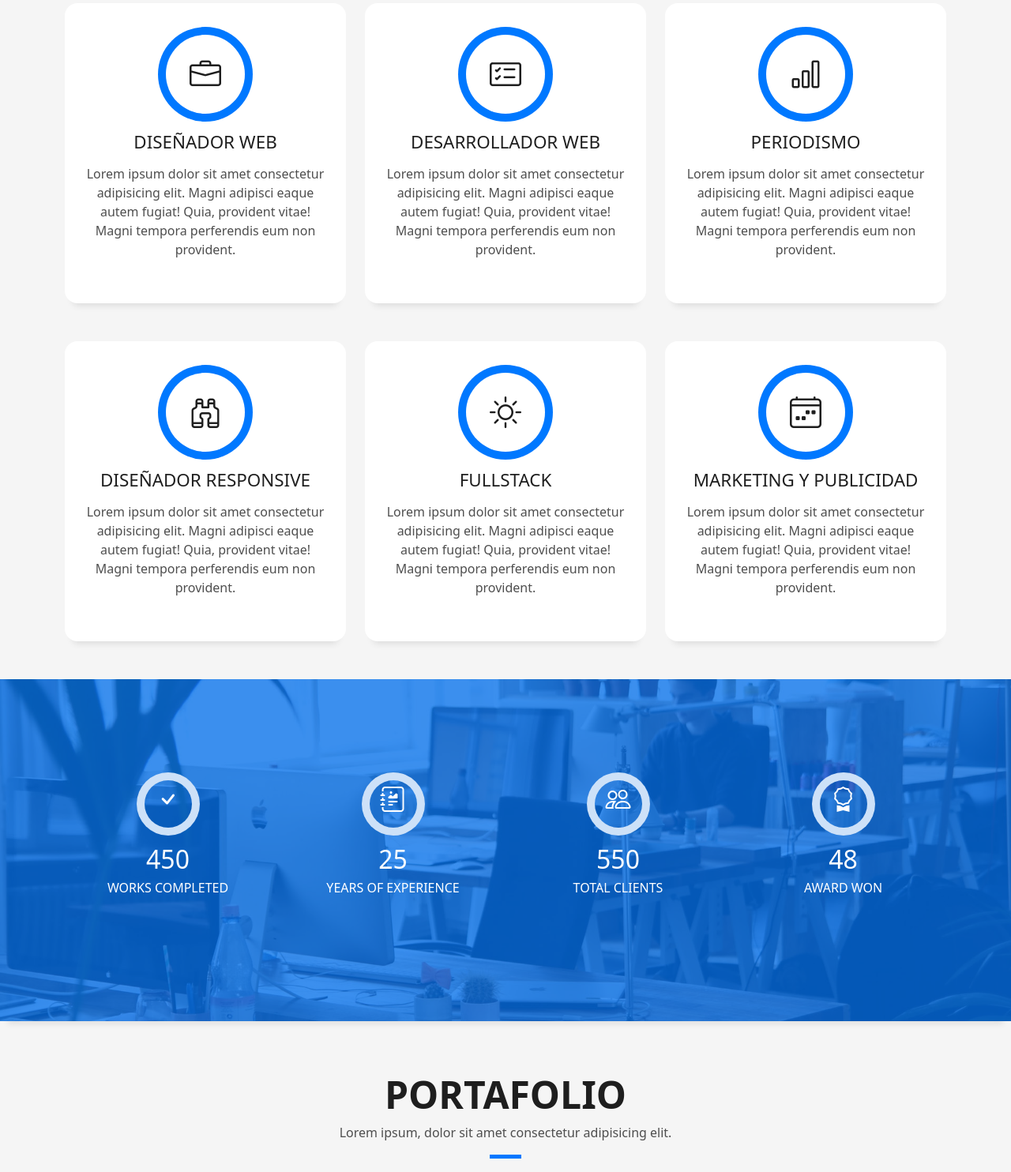
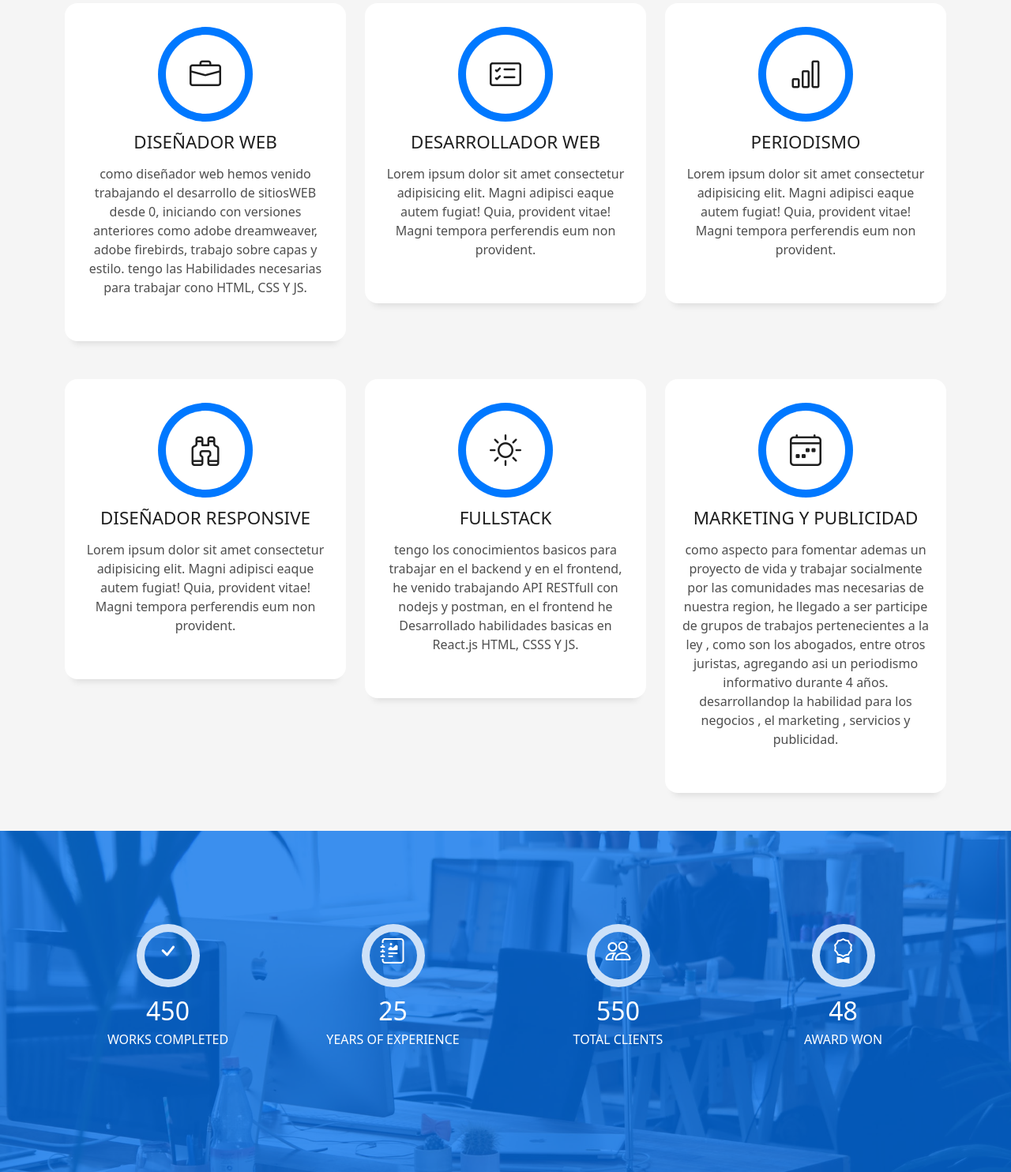
Before and after one commit to IngenieroCuantico/ServiciosAlejo, a PHP site: page / in a window 1280 px wide. Shown: the part 1840-3324 px from the top of the page at 79% size. Run offline with PHP 8.4, Linux system fonts and the light colour scheme.

Commit message:
confirmacion, actualizacion cambios 05/11/2023

```diff
--- a/Ing/assets/css/style.css
+++ b/Ing/assets/css/style.css
@@ -212,7 +212,7 @@ a:hover {
   }
 }
 
-/*------/ Socials /------*/
+/*------/ Sociales /------*/
 .socials {
   padding: 1.5rem 0;
 }
--- a/Ing/index.html
+++ b/Ing/index.html
@@ -1,5 +1,6 @@
 <!DOCTYPE html>
-<html lang="en">
+
+<html lang="es">
 
 
 <head>
@@ -9,6 +10,7 @@
   <meta content="width=device-width, initial-scale=1.0" name="viewport">
 
   <title>Servicios Ingeniero Dumar</title>
+
   <meta content="" name="description">
   <meta content="" name="keywords">
 
@@ -25,16 +27,13 @@
   <!-- Template Main CSS File -->
   <link href="assets/css/style.css" rel="stylesheet">
 
-
-
-
 </head>
 
 
 
 <body>
 
-  <!-- ======= Header ======= -->
+  <!-- ======= Cabecera ======= -->
   <header id="header" class="fixed-top">
 
     <div class="container d-flex align-items-center justify-content-between">
@@ -50,7 +49,7 @@
           <li><a class="nav-link scrollto " href="#work">Trabajos</a></li>
           <li><a class="nav-link scrollto " href="#blog">Blog</a></li>
 
-          <li class="dropdown"><a href="#"><span>Menu </span> <i class="bi bi-chevron-down"></i></a>
+          <!--<li class="dropdown"><a href="#"><span>Menu </span> <i class="bi bi-chevron-down"></i></a>
             <ul>
               <li><a href="#">Menu 1</a></li>
               <li class="dropdown"><a href="#"><span>Deep Drop Down</span> <i class="bi bi-chevron-right"></i></a>
@@ -66,11 +65,14 @@
               <li><a href="#">Drop Down 3</a></li>
               <li><a href="#">Drop Down 4</a></li>
             </ul>
-          </li>
+          </li>-->
           <li><a class="nav-link scrollto" href="#contact">Contacto</a></li>
         </ul>
         <i class="bi bi-list mobile-nav-toggle"></i>
-      </nav><!-- .navbar -->
+      </nav>
+
+
+      <!-- .navbar -->
 
     </div>
   </header><!-- End Header -->
@@ -175,15 +177,10 @@
 
     <!-- ======= Seccion Servicios ======= -->
     <section id="services" class="services-mf pt-5 route">
-
       <div class="container">
-
         <div class="row">
-
           <div class="col-sm-12">
-
             <div class="title-box text-center">
-
               <h3 class="title-a">
                 Servicios
               </h3>
@@ -194,7 +191,9 @@
             </div>
           </div>
         </div>
+        <!-- fila row-->
         <div class="row">
+
           <div class="col-md-4">
             <div class="service-box">
               <div class="service-ico">
@@ -203,13 +202,14 @@
               <div class="service-content">
                 <h2 class="s-title">Diseñador Web</h2>
                 <p class="s-description text-center">
-                  Lorem ipsum dolor sit amet consectetur adipisicing elit. Magni adipisci eaque autem fugiat! Quia,
-                  provident vitae! Magni
-                  tempora perferendis eum non provident.
+                  como diseñador web hemos venido trabajando el desarrollo de sitiosWEB desde 0, iniciando con versiones
+                  anteriores como adobe dreamweaver, adobe firebirds, trabajo sobre capas y estilo. tengo las Habilidades necesarias
+                  para trabajar cono HTML, CSS Y JS.
                 </p>
               </div>
             </div>
           </div>
+
           <div class="col-md-4">
             <div class="service-box">
               <div class="service-ico">
@@ -263,24 +263,31 @@
               <div class="service-content">
                 <h2 class="s-title">FullStack</h2>
                 <p class="s-description text-center">
-                  Lorem ipsum dolor sit amet consectetur adipisicing elit. Magni adipisci eaque autem fugiat! Quia,
-                  provident vitae! Magni
-                  tempora perferendis eum non provident.
+                  tengo los conocimientos basicos para trabajar en el backend y en el frontend,
+                  he venido trabajando API RESTfull con nodejs y postman, en el frontend he Desarrollado
+                  habilidades basicas en React.js HTML, CSSS Y JS.
+
                 </p>
               </div>
             </div>
           </div>
           <div class="col-md-4">
+
             <div class="service-box">
+
               <div class="service-ico">
+
                 <span class="ico-circle"><i class="bi bi-calendar4-week"></i></span>
+
               </div>
+
               <div class="service-content">
                 <h2 class="s-title">Marketing Y Publicidad</h2>
                 <p class="s-description text-center">
-                  Lorem ipsum dolor sit amet consectetur adipisicing elit. Magni adipisci eaque autem fugiat! Quia,
-                  provident vitae! Magni
-                  tempora perferendis eum non provident.
+                  como aspecto para fomentar ademas un proyecto de vida y trabajar socialmente por las comunidades mas necesarias
+                  de nuestra region, he llegado a ser participe de grupos de trabajos pertenecientes
+                  a la ley , como son los abogados, entre otros juristas, agregando asi un periodismo informativo
+                  durante 4 años. desarrollandop la habilidad para los negocios , el marketing , servicios y publicidad.
                 </p>
               </div>
             </div>
@@ -562,7 +569,7 @@
           </div>
         </div>
       </div>
-    </div><!-- End Testimonials Section -->
+    </div><!-- Seccion Testimonios Final -->
 
     <!-- ======= Blog Section ======= -->
     <section id="blog" class="blog-mf sect-pt4 route">
@@ -574,7 +581,7 @@
                 Blog
               </h3>
               <p class="subtitle-a">
-                Lorem ipsum, dolor sit amet consectetur adipisicing elit.
+                El blog del ingeniero para desarrollar ideas novedosas de la tecnologia
               </p>
               <div class="line-mf"></div>
             </div>
@@ -589,7 +596,7 @@
               <div class="card-body">
                 <div class="card-category-box">
                   <div class="card-category">
-                    <h6 class="category">Travel</h6>
+                    <h6 class="category">Viajes</h6>
                   </div>
                 </div>
                 <h3 class="card-title"><a href="blog-single.html">See more ideas about Travel</a></h3>
@@ -620,7 +627,7 @@
               <div class="card-body">
                 <div class="card-category-box">
                   <div class="card-category">
-                    <h6 class="category">Web Design</h6>
+                    <h6 class="category">Diseño Web</h6>
                   </div>
                 </div>
                 <h3 class="card-title"><a href="blog-single.html">See more ideas about Travel</a></h3>
@@ -676,13 +683,16 @@
           </div>
         </div>
       </div>
-    </section><!-- End Blog Section -->
+    </section><!-- Fin  De La Seccion  del Blog-->
 
     <!-- ======= Contacto Seccion ======= -->
 
     <section id="contact" class="paralax-mf footer-paralax bg-image sect-mt4 route" style="background-image: url(assets/img/overlay-bg.jpg)">
+
       <div class="overlay-mf"></div>
+
       <div class="container">
+
         <div class="row">
           <div class="col-sm-12">
             <div class="contact-mf">
@@ -694,9 +704,12 @@
                           Enviar Mensaje
                         </h5>
                       </div>
+
+
                     <div>
                     <!--<form action="forms/contact.php" method="post" role="form" class="php-email-form">-->
-                        <form action="" method="post" role="form" class="php-email-form"></form>
+                      <form action="" method="post" role="form" class="php-email-form">
+
                         <div class="row">
                           <div class="col-md-12 mb-3">
                             <div class="form-group">
@@ -728,6 +741,7 @@
                           </div>
                         </div>
                       </form>
+
                     </div>
                   </div>
                   <div class="col-md-6">
@@ -773,7 +787,7 @@
       <div class="row">
         <div class="col-sm-12">
           <div class="copyright-box">
-            <p class="copyright">&copy; Copyright <strong>DevFolio</strong>. All Rights Reserved</p>
+            <p class="copyright">&copy; Copyright <strong>Ing.Dumar</strong>. Todos Los Derechos Reservados</p>
             <div class="credits">
               <!--
               All the links in the footer should remain intact.
@@ -781,7 +795,7 @@
               Licensing information: https://bootstrapmade.com/license/
               Purchase the pro version with working PHP/AJAX contact form: https://bootstrapmade.com/buy/?theme=DevFolio
             -->
-              Diseñado Por <a href="https://bootstrapmade.com/">Ingeniero Alejandro</a>
+              Diseñado Por <a href="https://corporaciondumar.000webhostapp.com//">Ingeniero Alejandro</a>
             </div>
           </div>
         </div>
```
Also changed, not shown: Ing/forms/contact.php (+6 -2 lines), Ing/phpcrud/create.php (+12 -7 lines), Ing/phpcrud/functions.php (+1 -6 lines), Ing/phpcrud/index.php (+1 -7 lines). Lines whose indentation alone changed are shown as unchanged.
